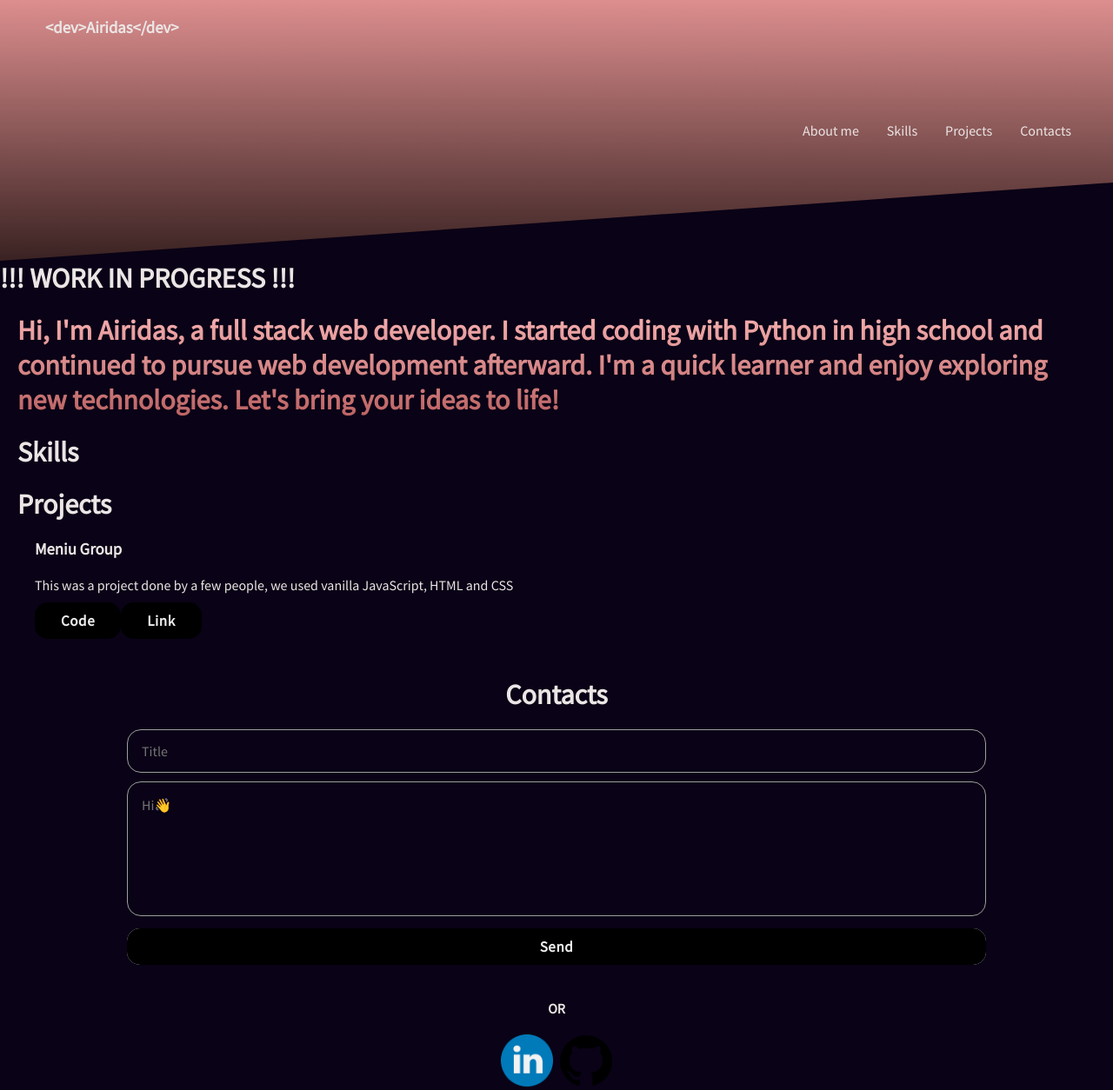
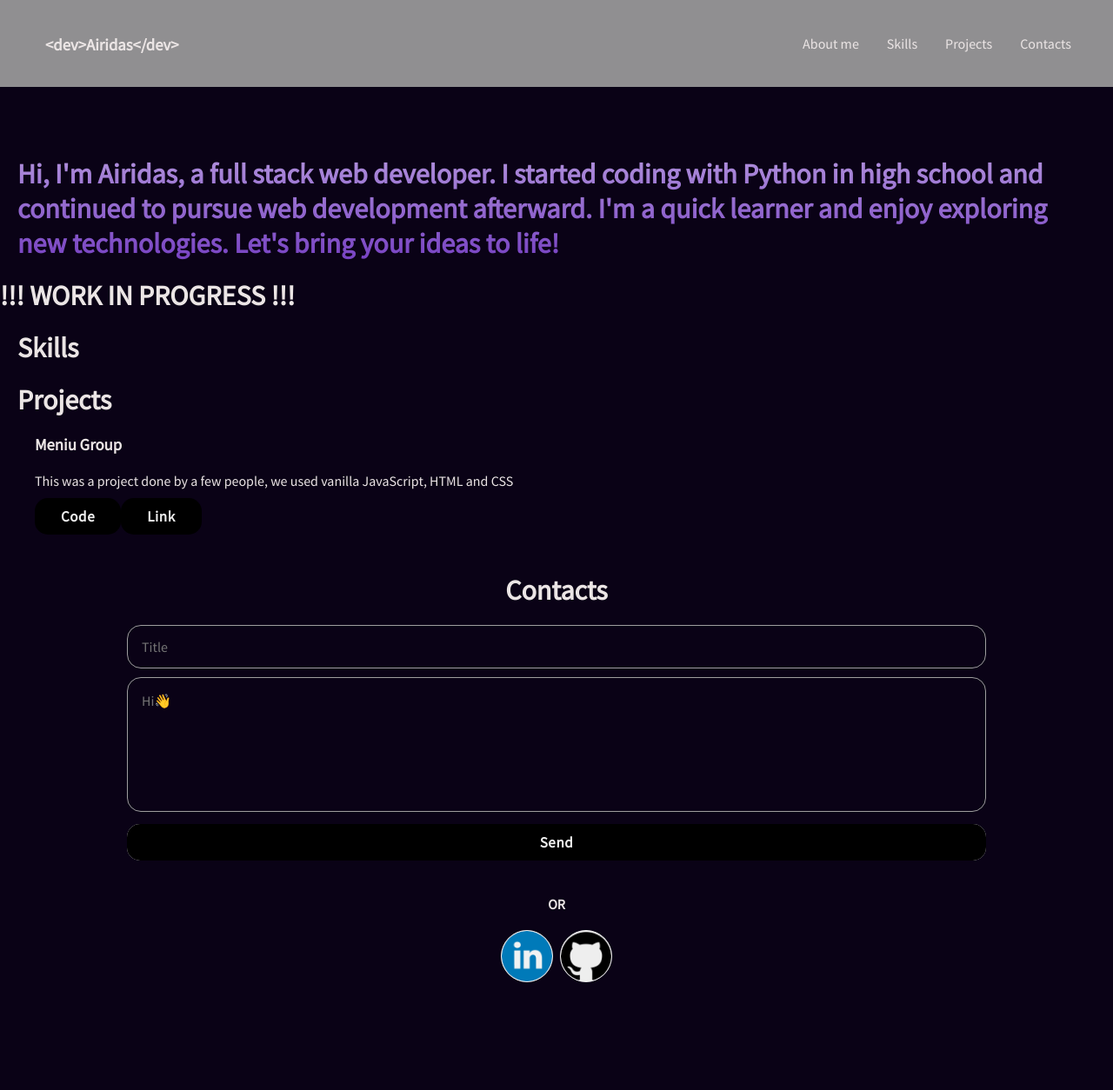
Before and after one commit to airidassimanskis/portfolio, a React (Vite) app: page / in a window 1280 px wide. Shown: the whole page at 87% size. After the commit the page ends 1134 px from the top, so only its background shows below. Built offline with nearby package versions, Linux system fonts and the light colour scheme.

Commit message:
pataisiau bsk navbar

```diff
--- a/src/App.css
+++ b/src/App.css
@@ -3,7 +3,7 @@
     --mainBackgroundColor: #0a0216;
 
     --textColor: #ebe5e5;
-    --textHoverColor: #150926;
+    --textHoverColor: #874ed6;
     --secondaryColor: #eee;
 
     /* --mainColor: #52525e;
--- a/src/App.tsx
+++ b/src/App.tsx
@@ -9,8 +9,8 @@ function App() {
     return (
         <div className="App">
             <Navbar />
+            <About />
             <h1>!!! WORK IN PROGRESS !!!</h1>
-            <About />
             <Skills/>
             <Projects />
             <Contacts />
--- a/src/components/css/About.css
+++ b/src/components/css/About.css
@@ -1,9 +1,10 @@
 .about{
     margin: 20px;
+    margin-top: 80px;
 }
 
 .about-text{
-    background-image: linear-gradient(#f5b0b0, #bb6262);
+    background-image: linear-gradient(#af8fdb, #7742c2);
     background-clip: text;
     -webkit-background-clip: text;
     color: transparent;
--- a/src/components/css/Contacts.css
+++ b/src/components/css/Contacts.css
@@ -47,7 +47,7 @@
 .contacts-input:focus,
 contacts-input:valid {
     outline: none;
-    border: 1.5px solid #1a73e8;
+    border: 1.5px solid var(--textHoverColor);
 }
 
 .contacts-input:focus ~ label,
@@ -55,7 +55,7 @@ contacts-input:valid ~ label {
     transform: translateY(-50%) scale(0.8);
     background-color: #0a0216;
     padding: 0 0.2em;
-    color: #2196f3;
+    color: var(--textHoverColor);
     visibility: visible;
 }
 
@@ -124,7 +124,10 @@ contacts-input:valid ~ label {
     width: 60px;
     margin-left: 4px;
     margin-right: 4px;
-    transition: 0.5s;
+    background: #eee;
+    border: 1.5px solid #eee;
+    border-radius: 30px;
+    transition: 0.1s ease
 }
 
 .contacts-icons:hover{
--- a/src/components/css/Navbar.css
+++ b/src/components/css/Navbar.css
@@ -12,14 +12,14 @@ header {
     padding: 0 2rem;
     background-color: var(--mainColor);
     color: var(--textColor);
-    background: linear-gradient(#dd8e8e, #3a2222);
-    height: 300px;
-    clip-path: polygon(0 0, 100% 0, 100% 70%, 0 100%);
+    background-color: #908f91;
+    height: 100px;
 }
 
 .logo-a {
     position: relative;
     margin: 20px;
+    top: 20px;
     text-decoration: none;
     color: var(--textColor);
     transition: 0.5s;
@@ -50,7 +50,7 @@ nav a:active {
 
 header .nav-btn {
     position: absolute;
-    top: 4px;
+    top: 24px;
     right: 53px;
     padding: 5px;
     cursor: pointer;
@@ -102,17 +102,19 @@ nav {
         gap: 1.5rem;
         background-color: var(--mainColor);
         transition: 0.5s;
+        background-color: #0a0216;
     }
 
     header .responsive_nav {
-        clip-path: none;
+        position: fixed;
         transform: translateY(100vh);
-        z-index: 999;
+        z-index: 1000;
+        background-color: #0a0216;
     }
 
     nav .nav-close-btn {
         position: absolute;
-        top: 12px;
+        top: 31px;
         right: 53px;
     }
 
```
Also changed, not shown: public/bg-noise.svg (added), public/noise.svg (added).
